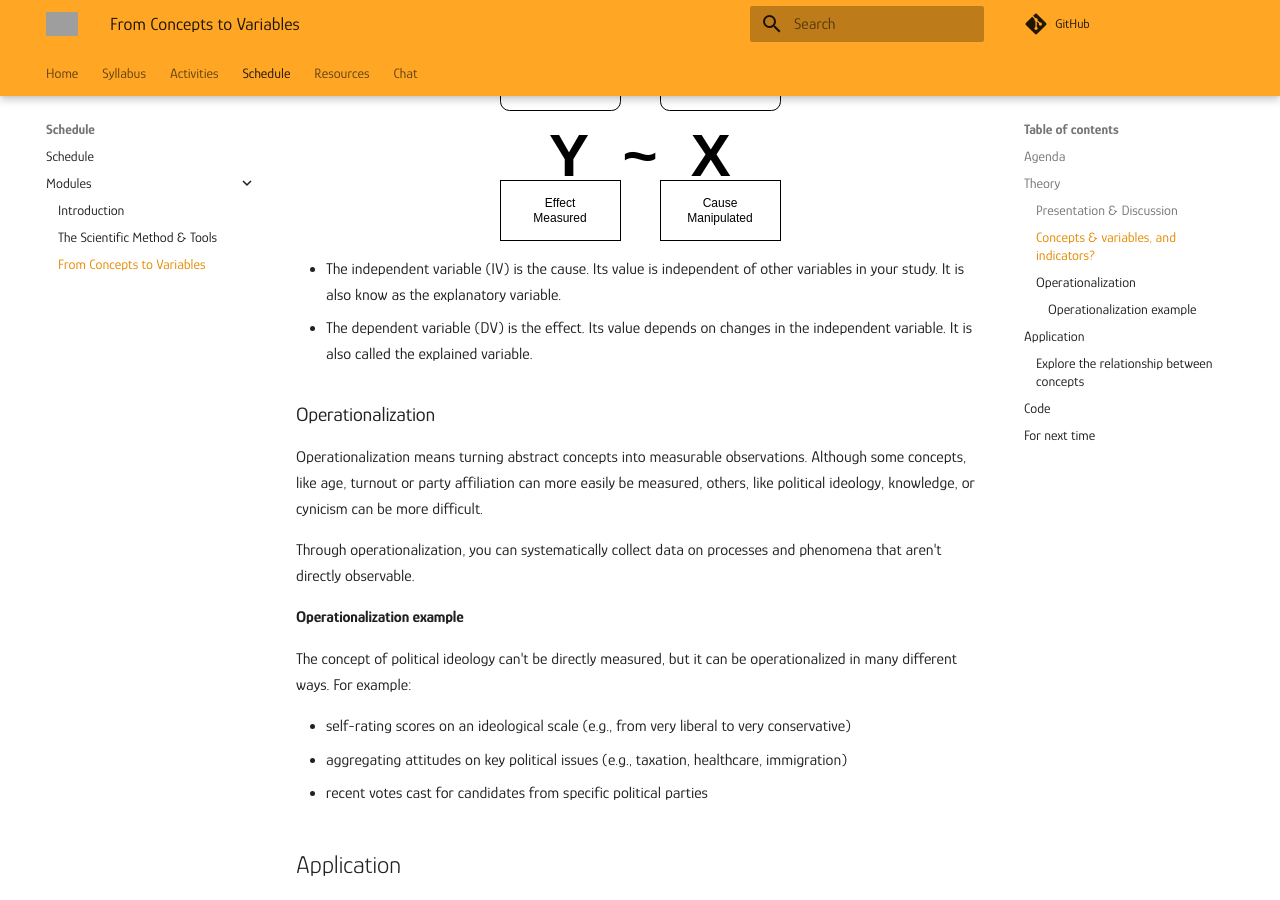
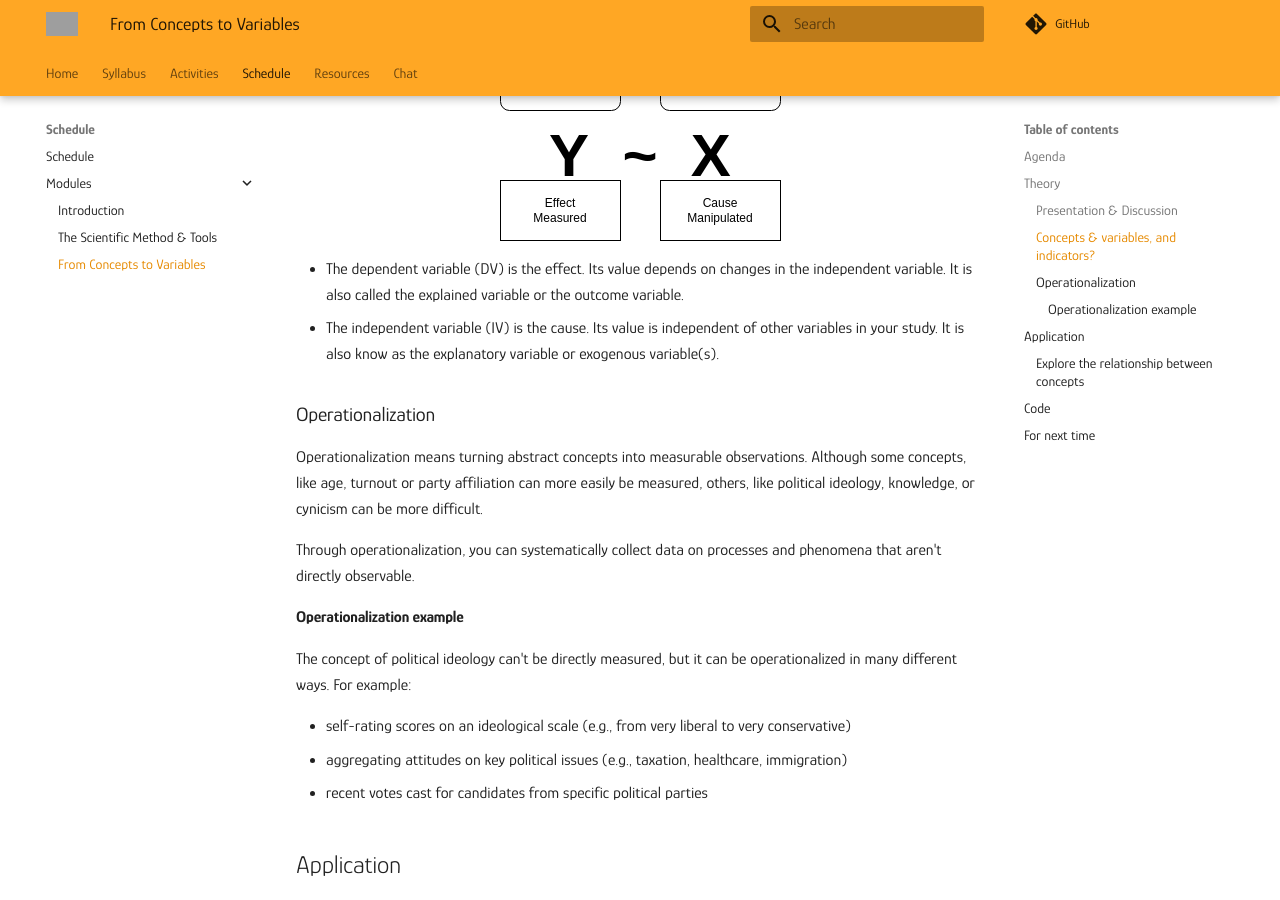
Before and after one commit to mickaeltemporao/data-analysis, an MkDocs documentation site: the page built from docs/modules/variables.md, in a window 1280 px wide and 900 px high, scrolled down 1157 px. Built offline with MkDocs 1.6.1 and Material for MkDocs 9.7.7, drawn with Linux system fonts in a browser that asks for light colours; comment, search, counter and statistics services are not loaded; grey boxes are pictures that could not be loaded.

Commit message:
add outcome

```diff
--- a/docs/modules/variables.md
+++ b/docs/modules/variables.md
@@ -33,8 +33,8 @@ There are two important types of variables for your research projects:
 
 ![Variables](../images/variables-iv-dv.svg)
 
-- The independent variable (IV) is the cause. Its value is independent of other variables in your study. It is also know as the explanatory variable.
-- The dependent variable (DV) is the effect. Its value depends on changes in the independent variable. It is also called the explained variable.
+- The dependent variable (DV) is the effect. Its value depends on changes in the independent variable. It is also called the explained variable or the outcome variable.
+- The independent variable (IV) is the cause. Its value is independent of other variables in your study. It is also know as the explanatory variable or exogenous variable(s).
 
 ### Operationalization
 Operationalization means turning abstract concepts into measurable observations. Although some concepts, like age, turnout or party affiliation can more easily be measured, others, like political ideology, knowledge, or cynicism can be more difficult.
```
